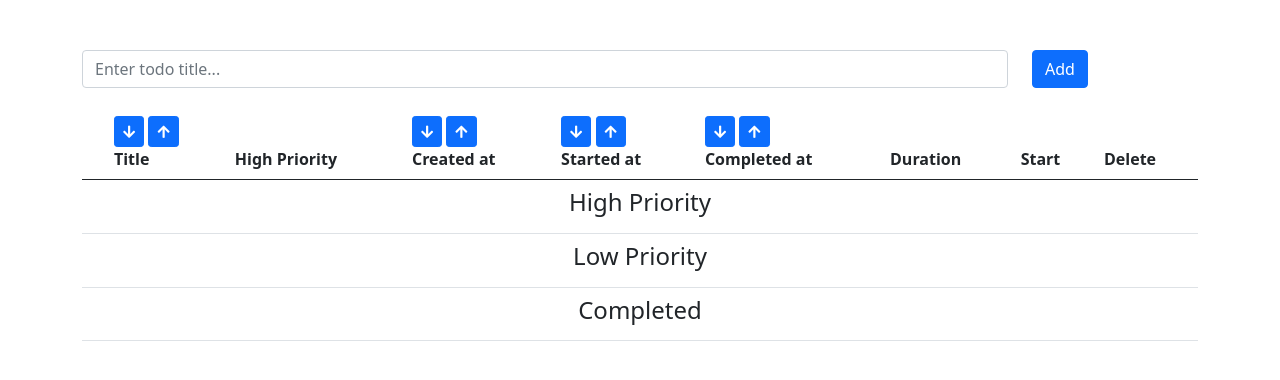
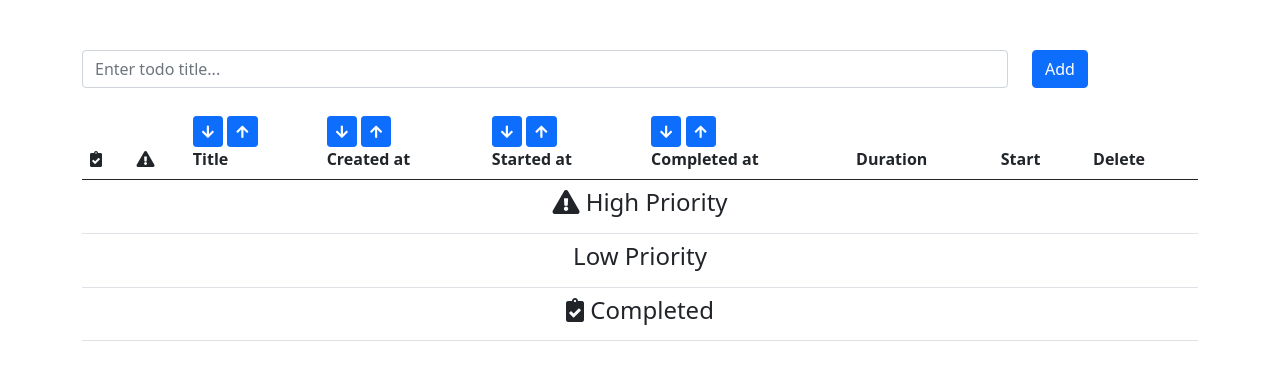
Before and after one commit to jakobrobert/todo-app, a Flask app: template app/templates/todo_list.html in a window 1280 px wide. Shown: the top 380 px of the page. Run offline with Flask 2, Linux system fonts and the light colour scheme; the template is opened without the code that fills it, so the values that code supplies are empty; parts of the project's set-up code (start-up, migrations or seed data) failed here and were passed over.

Commit message:
Add icons for 'priority' and 'completed'

```diff
--- a/app/templates/todo_list.html
+++ b/app/templates/todo_list.html
@@ -28,7 +28,12 @@
             <table class="table">
                 <thead>
                     <tr>
-                        <th scope="col"></th>
+                        <th scope="col">
+                            <i class="fas fa-clipboard-check"></i>
+                        </th>
+                        <th scope="col">
+                            <i class="fas fa-exclamation-triangle"></i>
+                        </th>
                         <th scope="col">
                             <a class="btn btn-primary btn-sm"
                                href="{{ url_for('update_setting_for_todos', todo_list_id=todo_list_id, key='sort_todos_by', value='title_ascending') }}">
@@ -41,7 +46,6 @@
                             <br>
                             Title
                         </th>
-                        <th scope="col">High Priority</th>
                         <th scope="col">
                             <a class="btn btn-primary btn-sm"
                                href="{{ url_for('update_setting_for_todos', todo_list_id=todo_list_id, key='sort_todos_by', value='created_at_ascending') }}">
@@ -86,7 +90,7 @@
                 <tbody>
                     <tr>
                         <td colspan="9" style="text-align: center;">
-                            <h4>High Priority</h4>
+                            <h4><i class="fas fa-exclamation-triangle"></i> High Priority</h4>
                         </td>
                     </tr>
                 {% for todo in todos if not todo.completed and todo.high_priority %}
@@ -102,7 +106,7 @@
                 {% endfor %}
                     <tr>
                         <td colspan="9" style="text-align: center;">
-                            <h4>Completed</h4>
+                            <h4><i class="fas fa-clipboard-check"></i> Completed</h4>
                         </td>
                     </tr>
                 {% for todo in todos if todo.completed %}
```
Also changed, not shown: app/templates/todo_table_row.html (+5 -5 lines).
